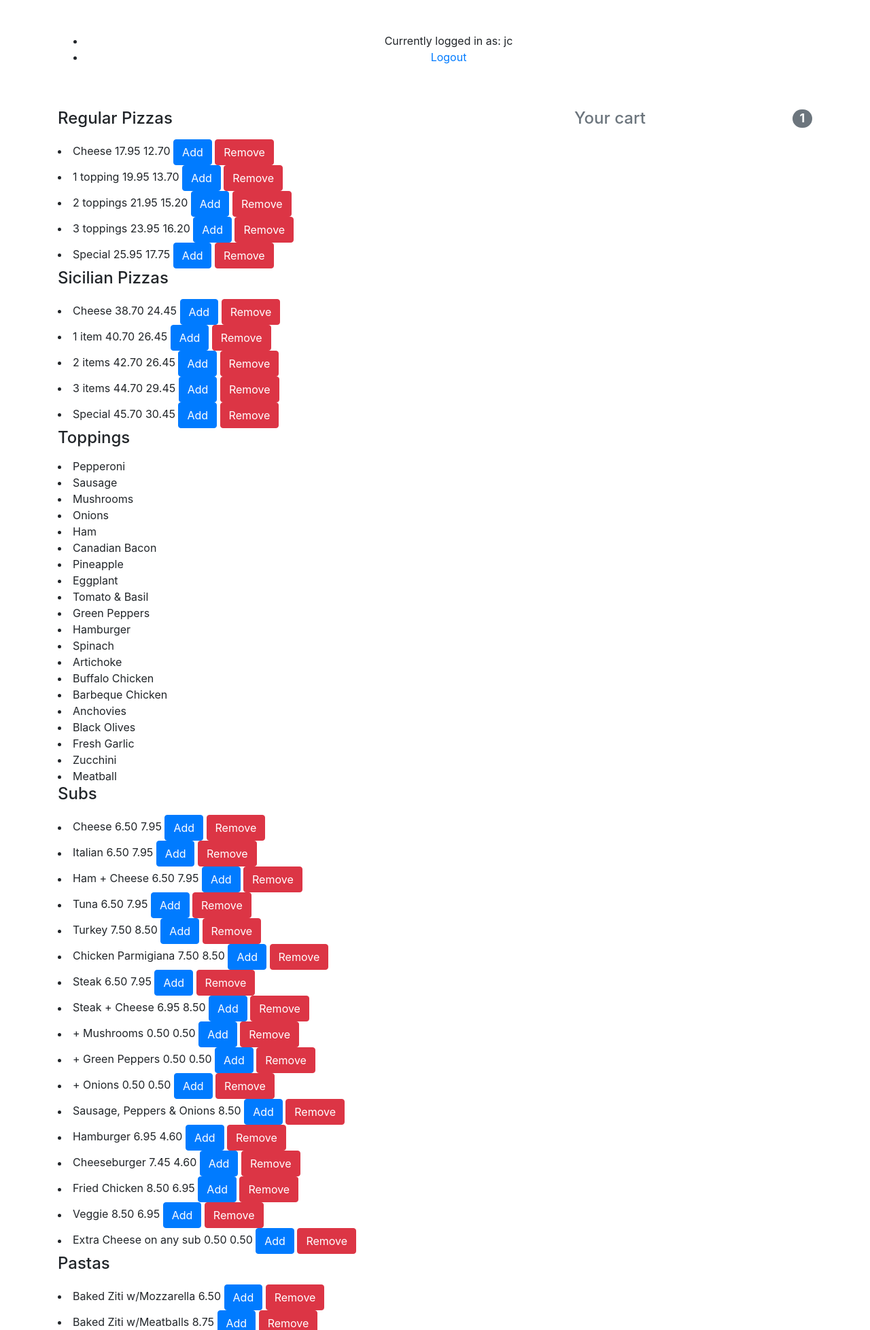
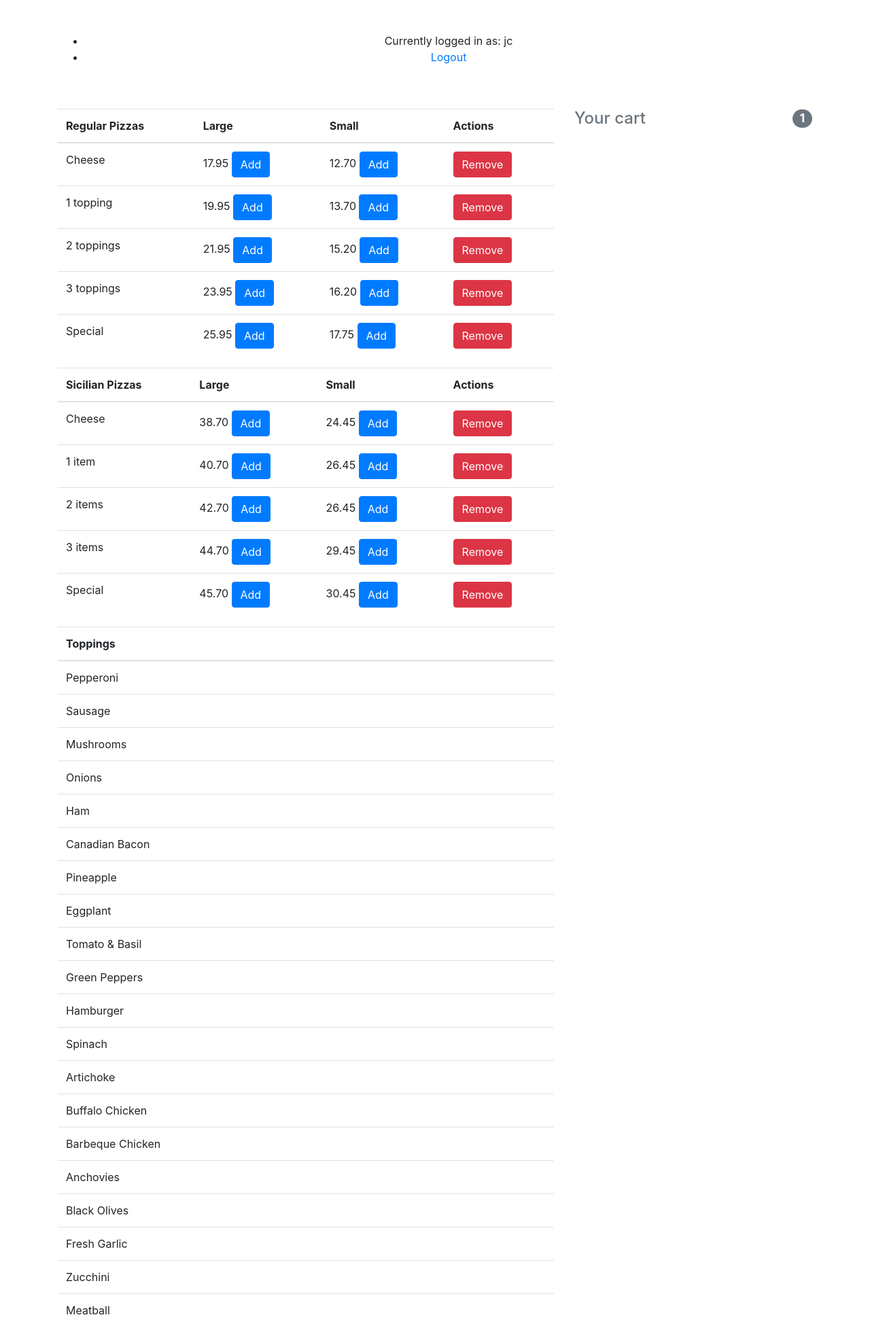
Before and after one commit to jcmpes/project3, a Django app: page / in a window 1280 px wide. Shown: the top 1957 px of the page at 68% size. Run offline with Django 3.2, Linux system fonts and the light colour scheme; the first user in the database is signed in; data comes from the database, SQL or seed files in the repository; some libraries are stand-ins or nearby versions.

Commit message:
Added tables to index

```diff
--- a/orders/templates/orders/index.html
+++ b/orders/templates/orders/index.html
@@ -16,91 +16,195 @@
 
 {% block main %}
     <!-- Regular Pizzas. -->
-    <h4 class="mb-3">Regular Pizzas</h4>
+    <div class="table-responsive">
+        <table class="table">
+            <thead>
+                <tr>
+                    <th scope="col">Regular Pizzas</th>
+                    <th scope="col">Large</th>
+                    <th scope="col">Small</th>
+                    <th scope="col">Actions</th>
+                </tr>
+            </thead>
+            <tbody>
             {% for item in regular_pizzas %}
-        <li><span class="item-item item-title">{{ item.title }}</span>
+                <tr>
+                    <td><span class="item-item item-title">{{ item.title }}</span></td>
+                    <td>
                         <span class="item-item item-price">{{ item.price }}</span>
-            {% if item.price_small %}
-                <span class="item-item item-price">{{ item.price_small }}</span>
-            {% endif %}
                         <a href="{{ item.get_add_to_cart_url }}" class="btn btn-primary btn-md my-0 p">
                             Add
                         </a>
-            <a href="{{ item.get_remove_from_cart_url }}" class="btn btn-danger btn-md my-0 p">
-                Remove
-            </a>
-        </li>
-    {% endfor %}
-    <!-- Sicilian Pizzas. -->
-    <h4 class="mb-3">Sicilian Pizzas</h4>
-    {% for item in sicilian_pizzas %}
-        <li><span class="item-item item-title">{{ item.title }}</span>
-            <span class="item-item item-price">{{ item.price }}</span>
+                    </td>
+                    <td>
                     {% if item.price_small %}
                         <span class="item-item item-price">{{ item.price_small }}</span>
+                        <a href="{{ item.get_add_small_to_cart_url }}" class="btn btn-primary btn-md my-0 p">
+                            Add
+                        </a>
                     {% endif %}
+                    </td>
+                    <td><a href="{{ item.get_remove_from_cart_url }}" class="btn btn-danger btn-md my-0 p">
+                        Remove
+                    </a></td>
+                </tr>
+            {% endfor %}
+             </tbody>
+        </table>
+      </div>
+
+    <!-- Sicilian Pizzas. -->
+    <div class="table-responsive">
+        <table class="table">
+            <thead>
+                <tr>
+                    <th scope="col">Sicilian Pizzas</th>
+                    <th scope="col">Large</th>
+                    <th scope="col">Small</th>
+                    <th scope="col">Actions</th>
+                </tr>
+            </thead>
+            <tbody>
+            {% for item in sicilian_pizzas %}
+                <tr>
+                    <td><span class="item-item item-title">{{ item.title }}</span></td>
+                    <td>
+                        <span class="item-item item-price">{{ item.price }}</span>
                         <a href="{{ item.get_add_to_cart_url }}" class="btn btn-primary btn-md my-0 p">
                             Add
                         </a>
-            <a href="{{ item.get_remove_from_cart_url }}" class="btn btn-danger btn-md my-0 p">
-                Remove
-            </a>
-        </li>
-    {% endfor %}
-    <!-- Toppings. -->
-    <h4 class="mb-3">Toppings</h4>
-    {% for item in toppings %}
-        <li><span class="item-item item-title">{{ item.title }}</span>
-        </li>
-    {% endfor %}
-    <!-- Subs. -->
-    <h4 class="mb-3">Subs</h4>
-    {% for item in subs %}
-        <li><span class="item-item item-title">{{ item.title }}</span>
-            <span class="item-item item-price">{{ item.price }}</span>
+                    </td>
+                    <td>
                     {% if item.price_small %}
                         <span class="item-item item-price">{{ item.price_small }}</span>
+                        <a href="{{ item.get_add_small_to_cart_url }}" class="btn btn-primary btn-md my-0 p">
+                            Add
+                        </a>
                     {% endif %}
+                    </td>
+                    <td><a href="{{ item.get_remove_from_cart_url }}" class="btn btn-danger btn-md my-0 p">
+                        Remove
+                    </a></td>
+                </tr>
+            {% endfor %}
+            </tbody>
+        </table>
+    </div>
+
+    <!-- Toppings. -->
+    <div class="table-responsive">
+        <table class="table">
+            <thead>
+                <tr>
+                    <th scope="col">Toppings</th>
+                </tr>
+            </thead>
+            <tbody>
+            {% for item in toppings %}
+                <tr>
+                    <td><span class="item-item item-title">{{ item.title }}</span></td>
+                </tr>
+            {% endfor %}
+            </tbody>
+        </table>
+      </div>
+
+    <!-- Subs. -->
+    <div class="table-responsive">
+        <table class="table">
+            <thead>
+                <tr>
+                    <th scope="col">Subs</th>
+                    <th scope="col">Large</th>
+                    <th scope="col">Small</th>
+                    <th scope="col">Actions</th>
+                </tr>
+            </thead>
+            <tbody>
+            {% for item in subs %}
+                <tr>
+                    <td><span class="item-item item-title">{{ item.title }}</span></td>
+                    <td>
+                        <span class="item-item item-price">{{ item.price }}</span>
                         <a href="{{ item.get_add_to_cart_url }}" class="btn btn-primary btn-md my-0 p">
                             Add
                         </a>
-            <a href="{{ item.get_remove_from_cart_url }}" class="btn btn-danger btn-md my-0 p">
-                Remove
-            </a>
-        </li>
-    {% endfor %}
-    <!-- Pastas. -->
-    <h4 class="mb-3">Pastas</h4>
-    {% for item in pastas %}
-        <li><span class="item-item item-title">{{ item.title }}</span>
-            <span class="item-item item-price">{{ item.price }}</span>
+                    </td>
+                    <td>
                     {% if item.price_small %}
                         <span class="item-item item-price">{{ item.price_small }}</span>
+                        <a href="{{ item.get_add_small_to_cart_url }}" class="btn btn-primary btn-md my-0 p">
+                            Add
+                        </a>
                     {% endif %}
+                    </td>
+                    <td><a href="{{ item.get_remove_from_cart_url }}" class="btn btn-danger btn-md my-0 p">
+                        Remove
+                    </a></td>
+                </tr>
+            {% endfor %}
+            </tbody>
+        </table>
+      </div>
+
+    <!-- Pastas. -->
+    <div class="table-responsive">
+        <table class="table">
+            <thead>
+                <tr>
+                    <th scope="col">Pastas</th>
+                    <th scope="col">Large</th>
+                    <th scope="col">Actions</th>
+                </tr>
+            </thead>
+            <tbody>
+            {% for item in pastas %}
+                <tr>
+                    <td><span class="item-item item-title">{{ item.title }}</span></td>
+                    <td>
+                        <span class="item-item item-price">{{ item.price }}</span>
                         <a href="{{ item.get_add_to_cart_url }}" class="btn btn-primary btn-md my-0 p">
                             Add
                         </a>
-            <a href="{{ item.get_remove_from_cart_url }}" class="btn btn-danger btn-md my-0 p">
+                    </td>
+                    <td><a href="{{ item.get_remove_from_cart_url }}" class="btn btn-danger btn-md my-0 p">
                         Remove
-            </a>
-        </li>
+                    </a></td>
+                </tr>
             {% endfor %}
+            </tbody>
+        </table>
+      </div>
+
     <!-- Salads. -->
-    <h4 class="mb-3">Salads</h4>
+    <div class="table-responsive">
+        <table class="table">
+            <thead>
+                <tr>
+                    <th scope="col">Salads</th>
+                    <th scope="col">Large</th>
+                    <th scope="col">Actions</th>
+                </tr>
+            </thead>
+            <tbody>
             {% for item in salads %}
-        <li><span class="item-item item-title">{{ item.title }}</span>
+                <tr>
+                    <td><span class="item-item item-title">{{ item.title }}</span></td>
+                    <td>
                         <span class="item-item item-price">{{ item.price }}</span>
-            {% if item.price_small %}
-                <span class="item-item item-price">{{ item.price_small }}</span>
-            {% endif %}
                         <a href="{{ item.get_add_to_cart_url }}" class="btn btn-primary btn-md my-0 p">
                             Add
                         </a>
-            <a href="{{ item.get_remove_from_cart_url }}" class="btn btn-danger btn-md my-0 p">
+                    </td>
+                    <td><a href="{{ item.get_remove_from_cart_url }}" class="btn btn-danger btn-md my-0 p">
                         Remove
-            </a>
-        </li>
+                    </a></td>
+                </tr>
             {% endfor %}
+            </tbody>
+        </table>
+      </div>
+
     <!-- Dinner Platters. -->
     <div class="table-responsive">
         <table class="table">
@@ -140,5 +244,4 @@
         </table>
       </div>
 
-
 {% endblock %}
```
Lines whose indentation alone changed are shown as unchanged.
